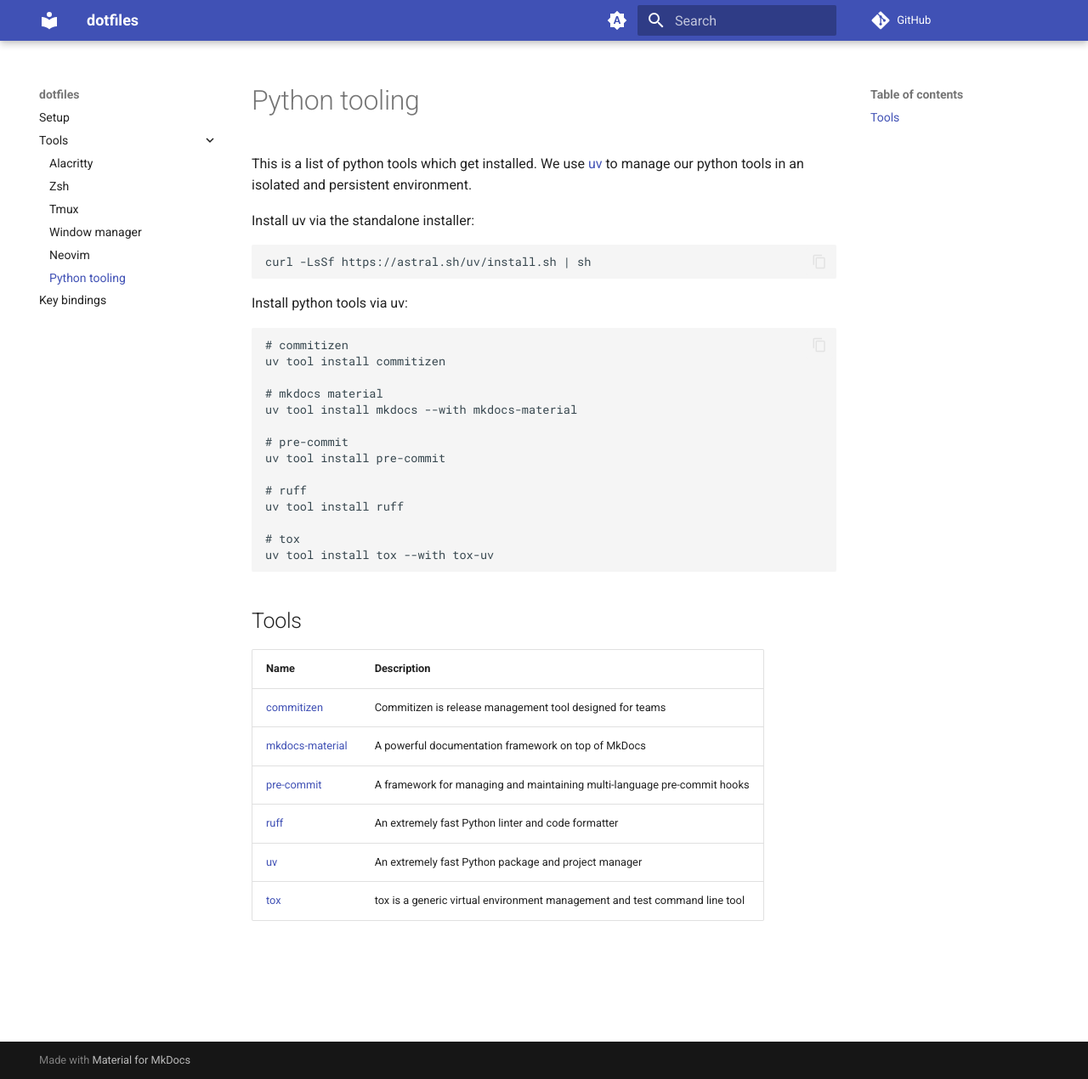
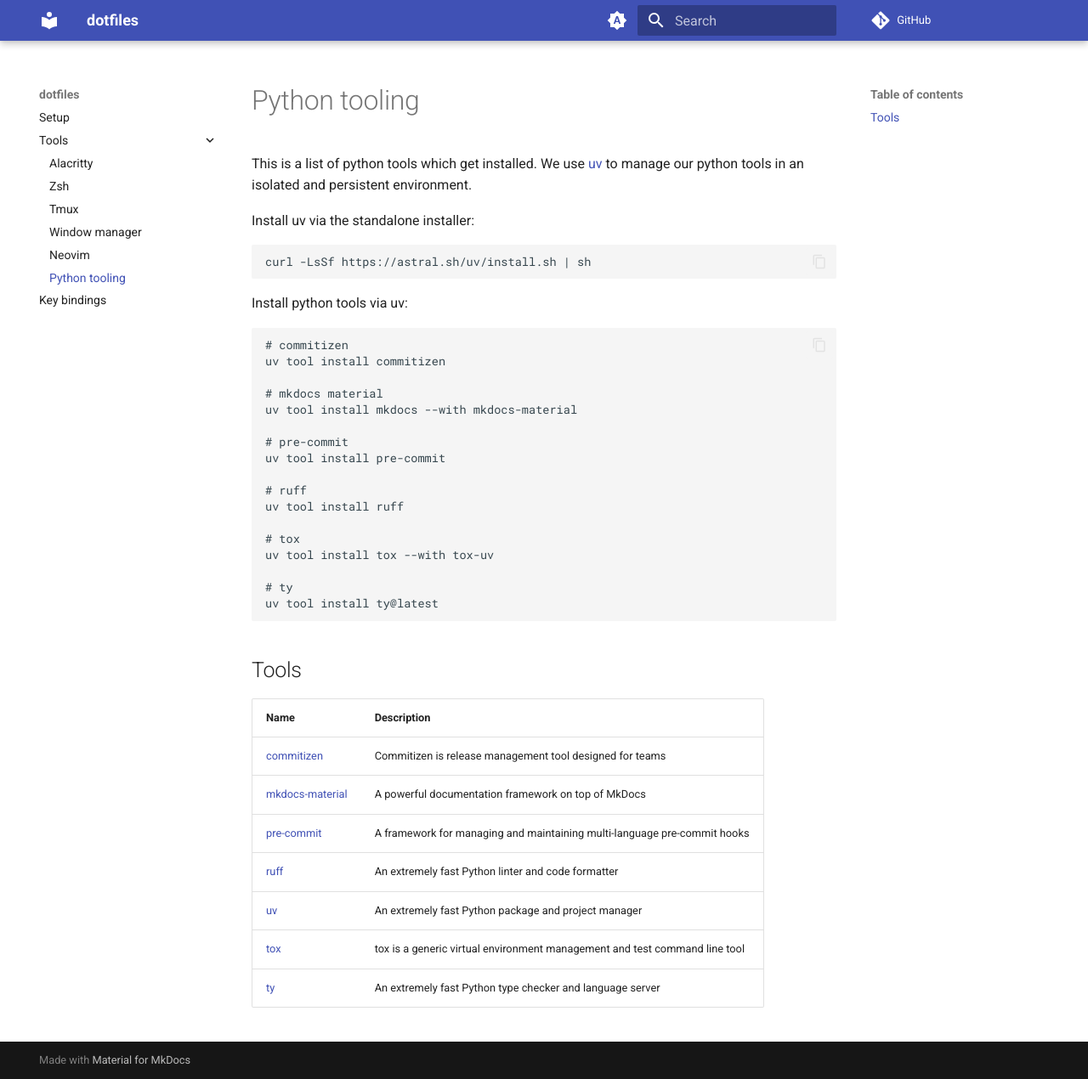
Before and after one commit to HieuDao-code/dotfiles, an MkDocs documentation site: the page built from docs/python.md, in a window 1280 px wide and 1270 px high. Shown: the whole window at 85% size. Built offline with MkDocs 1.6.1 and Material for MkDocs 9.7.7, drawn with Linux system fonts in a browser that asks for light colours; comment, search, counter and statistics services are not loaded.

Commit message:
chore: mini icons, ty lsp

````diff
--- a/docs/python.md
+++ b/docs/python.md
@@ -25,6 +25,9 @@ uv tool install ruff
 
 # tox
 uv tool install tox --with tox-uv
+
+# ty
+uv tool install ty@latest
 ```
 
 ## Tools
@@ -37,3 +40,4 @@ uv tool install tox --with tox-uv
 | [ruff](https://github.com/astral-sh/ruff)                       | An extremely fast Python linter and code formatter                         |
 | [uv](https://github.com/astral-sh/uv)                           | An extremely fast Python package and project manager                       |
 | [tox](https://github.com/tox-dev/tox)                           | tox is a generic virtual environment management and test command line tool |
+| [ty](https://github.com/astral-sh/ty)                           | An extremely fast Python type checker and language server                  |
````
Also changed, not shown: docs/key_binding.md (+6 -0 lines), docs/neovim.md (+3 -1 lines), 10 other files.
